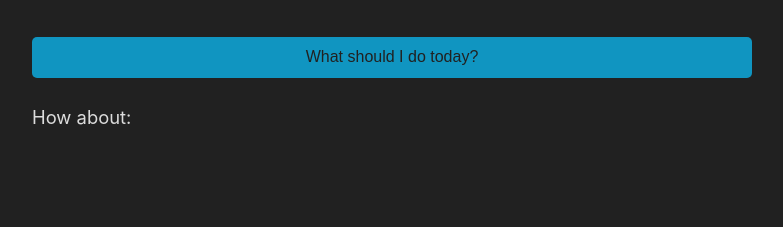
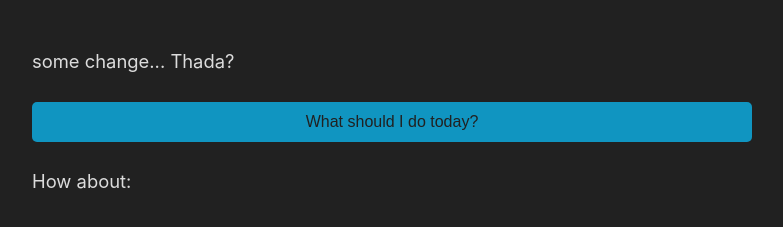
Before and after one commit to rikvanmechelen/info654, a plain HTML site: page bored.html in a window 1280 px wide. Shown: the part 151-378 px from the top of the page, without its empty margins (248-1031 px from the left). Drawn offline with Linux system fonts and the light colour scheme.

Commit message:
Add files via upload

```diff
--- a/bored.html
+++ b/bored.html
@@ -6,7 +6,7 @@
 <body>
 
 <h3>I'm Bored! Help me figure out what to do for <input id="people_num" type="text" style="width: 40px;" placeholder="1"> people</h3>
-
+<p>some change... Thada?</p>
 <button type="button" onclick="onClickSubmit()">What should I do today?</button>
 <div>
   <p>How about:  <span id="somethingtodo"></span></p> <br>
```
